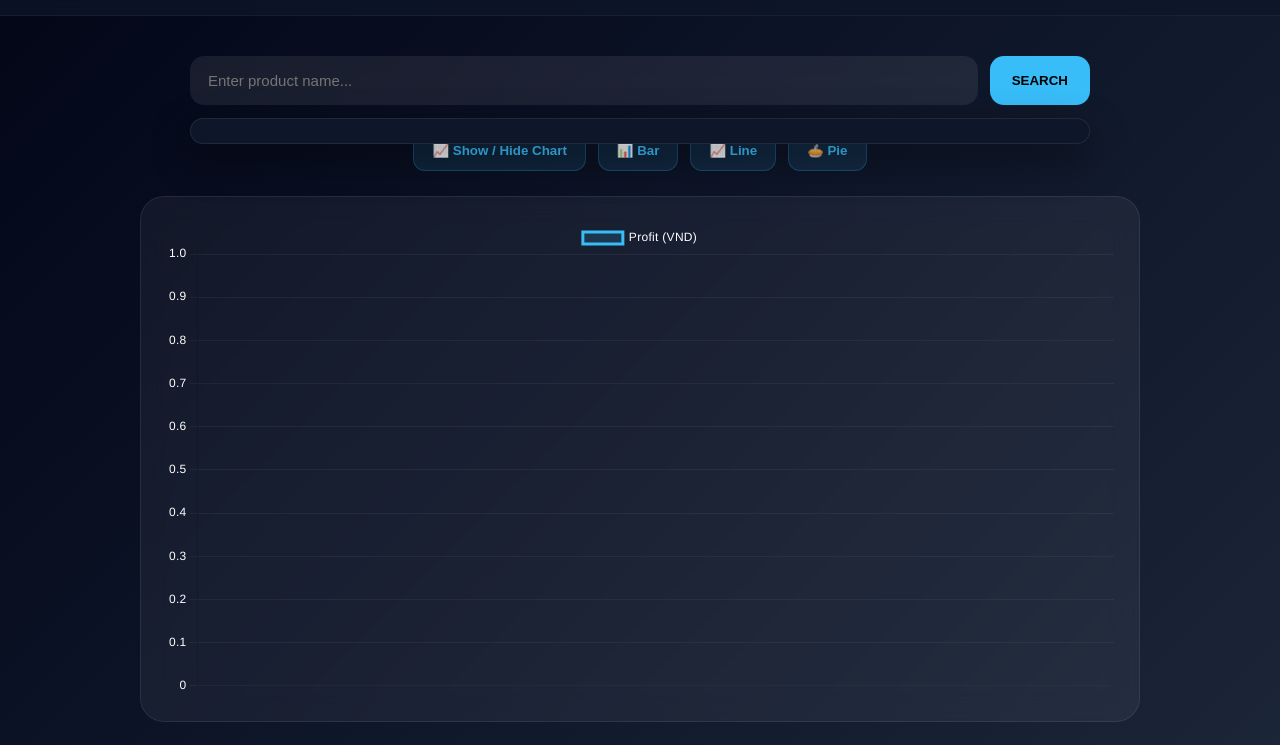
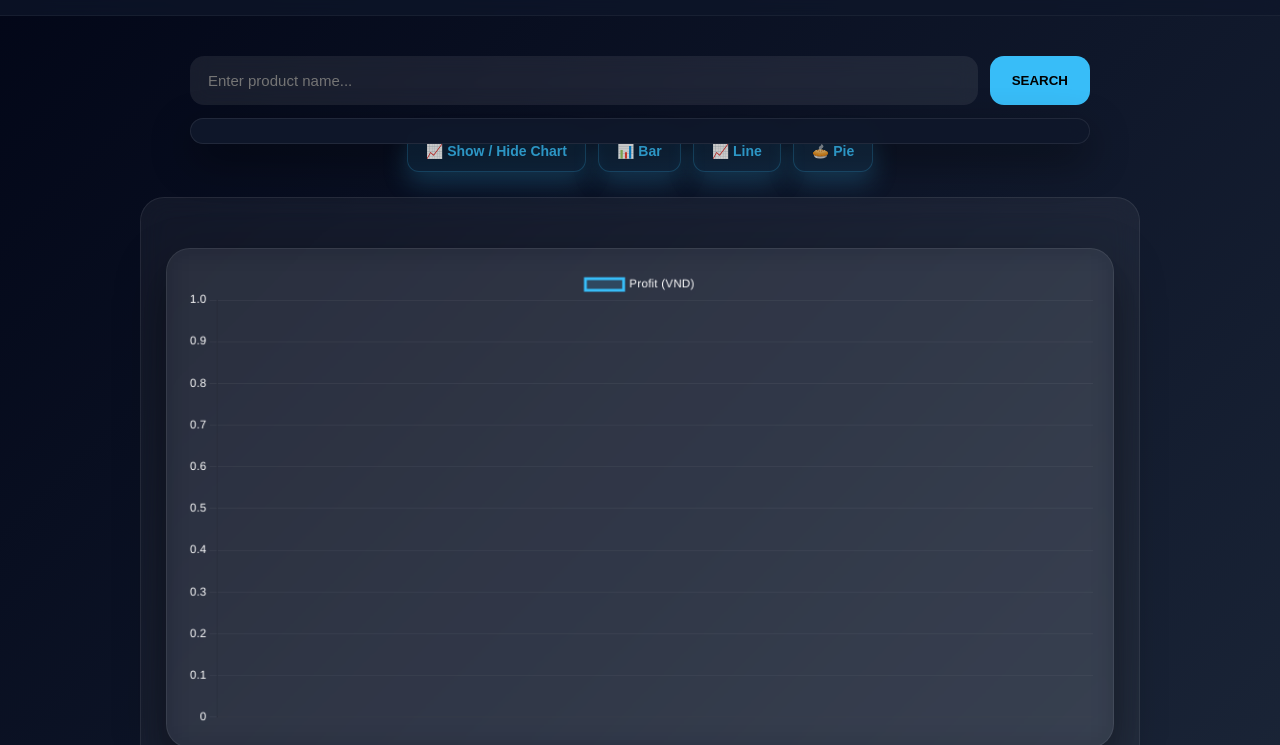
Before and after one commit to khanhvip606-ctrl/nooronanpao, a website: page webapp/price-checker/public/search.html in a window 1280 px wide. Both pictures are taken after a click on the button "📈 Show / Hide Chart". Shown: the part 55-800 px from the top of the page. Drawn offline with nearby package versions, Linux system fonts and the light colour scheme.

Commit message:
Update style.css

```diff
--- a/webapp/price-checker/public/style.css
+++ b/webapp/price-checker/public/style.css
@@ -1485,27 +1485,110 @@ body{
   background:#38bdf8;
   color:#000;
 }
+/* =========================
+   CHART AREA
+========================= */
+
 .chart-controls{
+
   display:flex;
-  gap:12px;
   justify-content:center;
-  margin:20px 0;
+  align-items:center;
+  flex-wrap:wrap;
+
+  gap:14px;
+
+  margin-top:45px;   /* 🔥 đẩy xuống tránh đụng suggest */
+  margin-bottom:25px;
+
 }
 
 .chart-controls button{
-  padding:10px 16px;
+
+  padding:12px 22px;
+
   border:none;
-  border-radius:12px;
-
-  background:#38bdf8;
-  color:#000;
-
+  outline:none;
+
+  border-radius:14px;
+
+  background:
+  linear-gradient(
+    135deg,
+    #38bdf8,
+    #2563eb
+  );
+
+  color:white;
+
+  font-size:14px;
   font-weight:700;
+
   cursor:pointer;
 
-  transition:0.2s;
+  transition:0.25s;
+
+  box-shadow:
+  0 10px 25px rgba(56,189,248,0.25);
+
 }
 
 .chart-controls button:hover{
-  transform:scale(1.05);
-}
+
+  transform:translateY(-2px) scale(1.03);
+
+  box-shadow:
+  0 15px 35px rgba(56,189,248,0.35);
+
+}
+
+/* =========================
+   CHART CANVAS
+========================= */
+
+#profitChart{
+
+  width:90% !important;
+  max-width:1100px;
+
+  height:500px !important;
+
+  margin:25px auto 80px auto;
+
+  display:block;
+
+  background:
+  rgba(255,255,255,0.05);
+
+  border:
+  1px solid rgba(255,255,255,0.08);
+
+  border-radius:24px;
+
+  padding:20px;
+
+  backdrop-filter:blur(14px);
+
+  box-shadow:
+  0 20px 50px rgba(0,0,0,0.45);
+
+}
+
+/* RESPONSIVE */
+
+@media(max-width:768px){
+
+  #profitChart{
+
+    height:320px !important;
+    width:95% !important;
+
+  }
+
+  .chart-controls{
+
+    margin-top:70px;
+
+  }
+
+}
```
